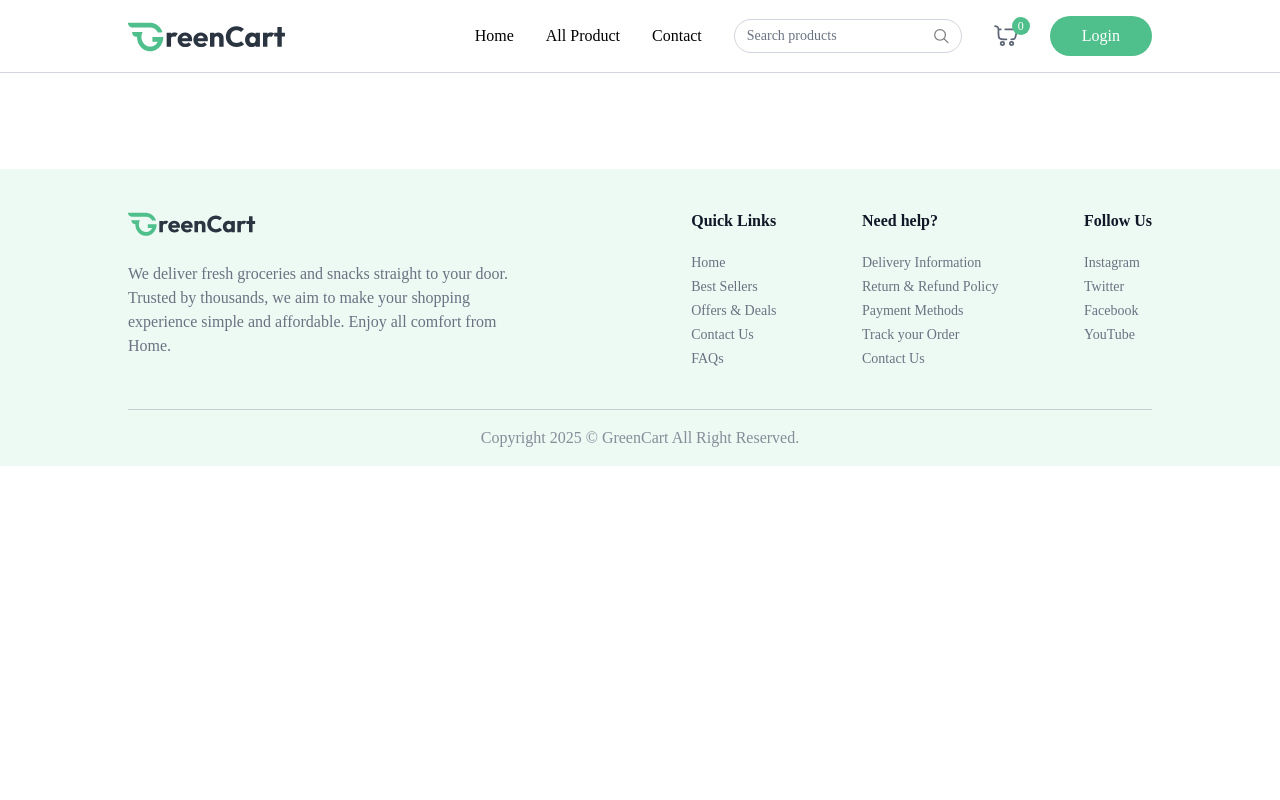
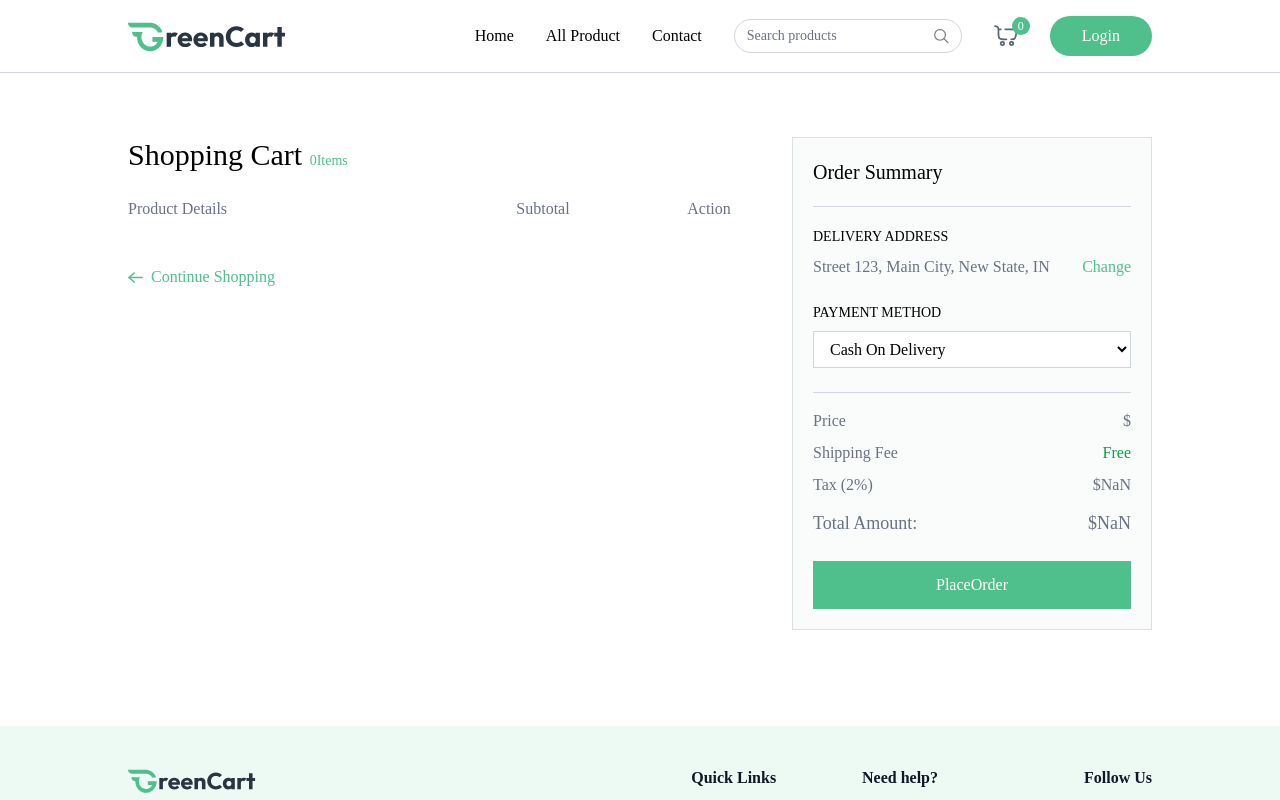
Before and after one commit to fatima-n09/GreenCart, a React (Vite) app: page /cart in a window 1280 px wide. Shown: the top 800 px of the page. Built offline with nearby package versions, Linux system fonts and the light colour scheme.

Commit message:
cart page functionality

```diff
--- a/src/App.jsx
+++ b/src/App.jsx
@@ -8,6 +8,7 @@
 import AllProducts from './pages/AllProducts'
 import ProductCategory from './pages/ProductCategory'
 import ProductDetails from './pages/ProductDetails'
+import Cart from './pages/Cart'
 const App = () => {
   const isSellerPath = useLocation().pathname.includes('seller')
   const{showUserLogin} = useAppContext();
@@ -22,6 +23,7 @@
           <Route path='/products' element={<AllProducts/>}/>
           <Route path='/products/:category' element={<ProductCategory/>}/>
           <Route path='/products/:category/:id' element={<ProductDetails/>}/>
+          <Route path='/cart' element={<Cart/>}/>
         </Routes>
       </div>
       {!isSellerPath && <Footer/>}
--- a/src/context/AppContext.jsx
+++ b/src/context/AppContext.jsx
@@ -67,7 +67,7 @@
  const getCartAmount = ()=> {
     let totalAmount = 0;
     for( const items in cartItems){
-        let itemInfo = products.find((product) =>product>_id === items);
+        let itemInfo = products.find((product) =>product._id === items);
         if(cartItems[items] > 0 ){
             totalAmount += itemInfo.offerPrice * cartItems[items]
         }
--- /dev/null
+++ b/src/pages/Cart.jsx
@@ -0,0 +1,143 @@
+import {useEffect, useState} from 'react'
+import { useAppContext } from '../context/AppContext'
+import { assets, dummyAddress } from '../assets/assets';
+
+const Cart = () => {
+    const{products, currency, cartItems, removeFromCart, getCartCount, updateCartItem, navigate, getCartAmount} = useAppContext();
+    const [cartArray, setCartArray] = useState([])
+    const [addresses, setAddresses] = useState(dummyAddress)
+    const [showAddress, setShowAddress] = useState(false)
+    const [selectedAddress, setSelectedAddress] = useState(dummyAddress[0])
+    const [paymentoption, setPaymentOption] = useState("COD")
+
+
+    const getCart = ()=> {
+        let tempArray = []
+        for(const key in cartItems){
+            const product = products.find((item)=>item._id === key)
+            product.quantity = cartItems[key]
+            tempArray.push(product)
+        }
+        setCartArray(tempArray);
+    }
+
+    const placeOrder = async () => {
+
+    }
+
+    useEffect(()=>{
+        if(products.length > 0 && cartItems){
+            getCart()
+        }
+    }, [products, cartItems])
+
+    return  products.length > 0 && cartItems ? (
+        <div className="flex flex-col md:flex-row mt-16">
+            <div className='flex-1 max-w-4xl'>
+                <h1 className="text-3xl font-medium mb-6">
+                    Shopping Cart <span className="text-sm text-primary">{getCartCount()}Items</span>
+                </h1>
+
+                <div className="grid grid-cols-[2fr_1fr_1fr] text-gray-500 text-base font-medium pb-3">
+                    <p className="text-left">Product Details</p>
+                    <p className="text-center">Subtotal</p>
+                    <p className="text-center">Action</p>
+                </div>
+
+                {cartArray.map((product, index) => (
+                    <div key={index} className="grid grid-cols-[2fr_1fr_1fr] text-gray-500 items-center text-sm md:text-base font-medium pt-3">
+                        <div className="flex items-center md:gap-6 gap-3">
+                            <div onClick={() => {
+                                navigate(`/products/${product.category.toLowerCase()}/${product._id}`); scroll(0,0)
+                            }} className="cursor-pointer w-24 h-24 flex items-center justify-center border border-gray-300 rounded">
+                                <img className="max-w-full h-full object-cover" src={product.image[0]} alt={product.name} />
+                            </div>
+                            <div>
+                                <p className="hidden md:block font-semibold">{product.name}</p>
+                                <div className="font-normal text-gray-500/70">
+                                    <p>Weight: <span>{product.weight || "N/A"}</span></p>
+                                    <div className='flex items-center'>
+                                        <p>Qty:</p>
+                                        <select onChange={e => updateCartItem(product._id, MutationObservermber(e.target.value))} value={cartItems[product._id]} className='outline-none'>
+                                            {Array(cartItems[product._id]  > 9? cartItems[product._id] : 9).fill('').map((_, index) => (
+                                                <option key={index} value={index + 1}>{index + 1}</option>
+                                            ))}
+                                        </select>
+                                    </div>
+                                </div>
+                            </div>
+                        </div>
+                        <p className="text-center">{currency}{product.offerPrice * product.quantity}</p>
+                        <button onClick={() => removeFromCart(product._id)} className="cursor-pointer mx-auto">
+                           <img src={assets.remove_icon} alt="remove" className='inline-block w-6 h-6' />
+                        </button>
+                    </div>)
+                )}
+
+                <button onClick={() => {navigate("/products"); scrollTo(0,0)}} className="group cursor-pointer flex items-center mt-8 gap-2 text-primary font-medium">
+                    <img src={assets.arrow_right_icon_colored} alt="arrow" className='group-hover:-translate-x-1 transition' />
+                    Continue Shopping
+                </button>
+
+            </div>
+
+            <div className="max-w-[360px] w-full bg-gray-100/40 p-5 max-md:mt-16 border border-gray-300/70">
+                <h2 className="text-xl md:text-xl font-medium">Order Summary</h2>
+                <hr className="border-gray-300 my-5" />
+
+                <div className="mb-6">
+                    <p className="text-sm font-medium uppercase">Delivery Address</p>
+                    <div className="relative flex justify-between items-start mt-2">
+                        <p className="text-gray-500">{selectedAddress ? `${selectedAddress.street}, ${selectedAddress.city}, ${selectedAddress.state}, ${selectedAddress.country}` : "No Address Found"}</p>
+                        <button onClick={() => setShowAddress(!showAddress)} className="text-primary hover:underline cursor-pointer">
+                            Change
+                        </button>
+                        {showAddress && (
+                            <div className="absolute top-12 py-1 bg-white border border-gray-300 text-sm w-full">
+                                { addresses.map((address, index) => (
+                                <p onClick={() =>{ setSelectedAddress(address); setShowAddress(false)}} className="text-gray-500 p-2 hover:bg-gray-100">
+                                    {address.street}. {address.city}, {address.state}, {address.country}
+                                </p>
+                                ))}
+
+                                <p onClick={() => navigate("/add-address")} className="text-primary text-center cursor-pointer p-2 hover:bg-primary/10">
+                                    Add address
+                                </p>
+                            </div>
+                        )}
+                    </div>
+
+                    <p className="text-sm font-medium uppercase mt-6">Payment Method</p>
+
+                    <select onChange={e => setPaymentOption(e.target.value)} className="w-full border border-gray-300 bg-white px-3 py-2 mt-2 outline-none">
+                        <option value="COD">Cash On Delivery</option>
+                        <option value="Online">Online Payment</option>
+                    </select>
+                </div>
+
+                <hr className="border-gray-300" />
+
+                <div className="text-gray-500 mt-4 space-y-2">
+                    <p className="flex justify-between">
+                        <span>Price</span><span>{currency}{getCartAmount}</span>
+                    </p>
+                    <p className="flex justify-between">
+                        <span>Shipping Fee</span><span className="text-green-600">Free</span>
+                    </p>
+                    <p className="flex justify-between">
+                        <span>Tax (2%)</span><span>{currency}{getCartAmount() * 2 / 100}</span>
+                    </p>
+                    <p className="flex justify-between text-lg font-medium mt-3">
+                        <span>Total Amount:</span><span>{currency}{getCartAmount() + getCartAmount() * 2/100}</span>
+                    </p>
+                </div>
+
+                <button onClick={placeOrder} className="w-full py-3 mt-6 cursor-pointer bg-primary text-white font-medium hover:bg-primary-dull transition">
+                    {paymentoption === "COD" ? "PlaceOrder" : " Proceeed to Checkout"
+                }
+                </button>
+            </div>
+        </div>
+    ) : null;
+}
+export default Cart
```
